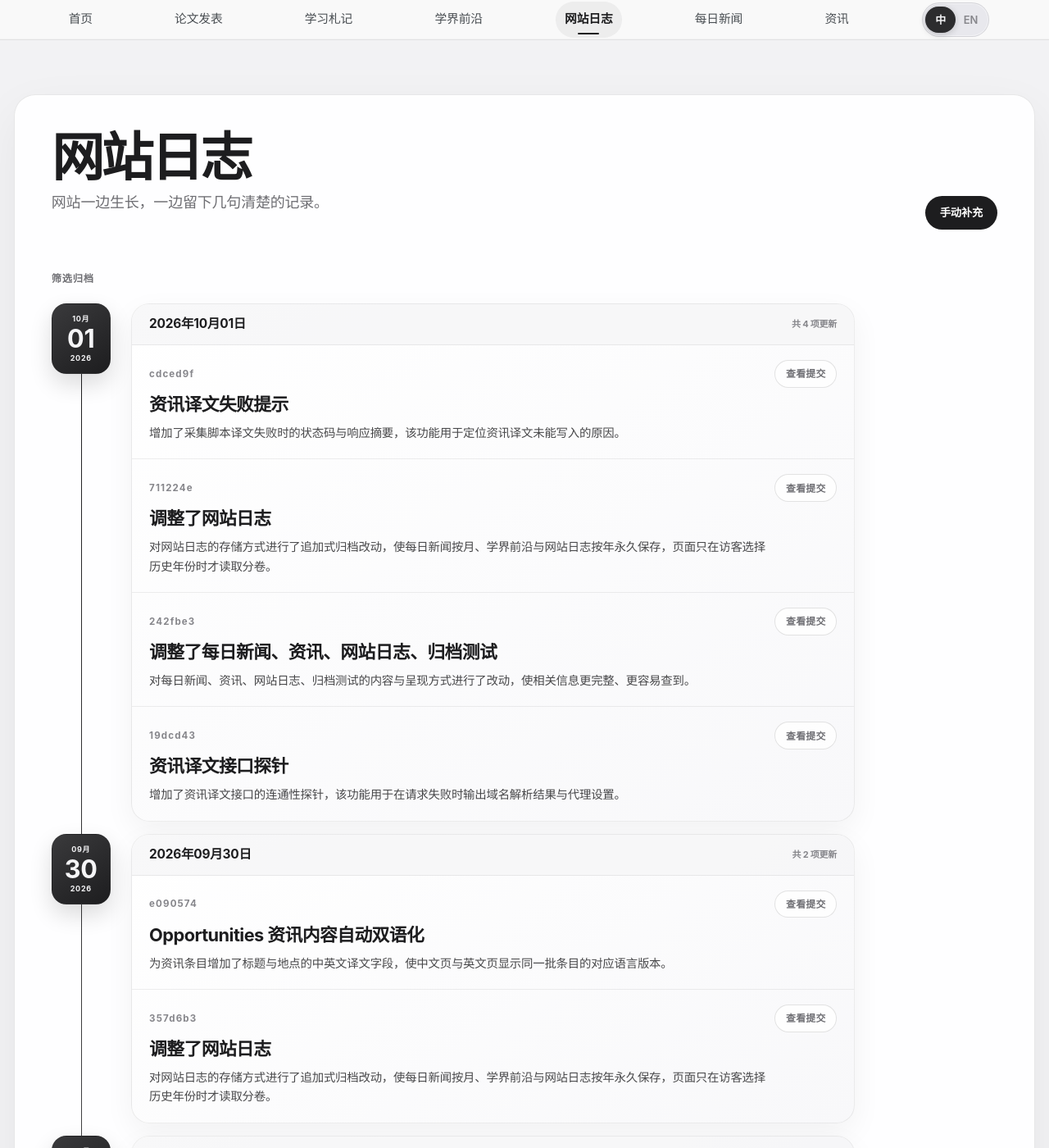
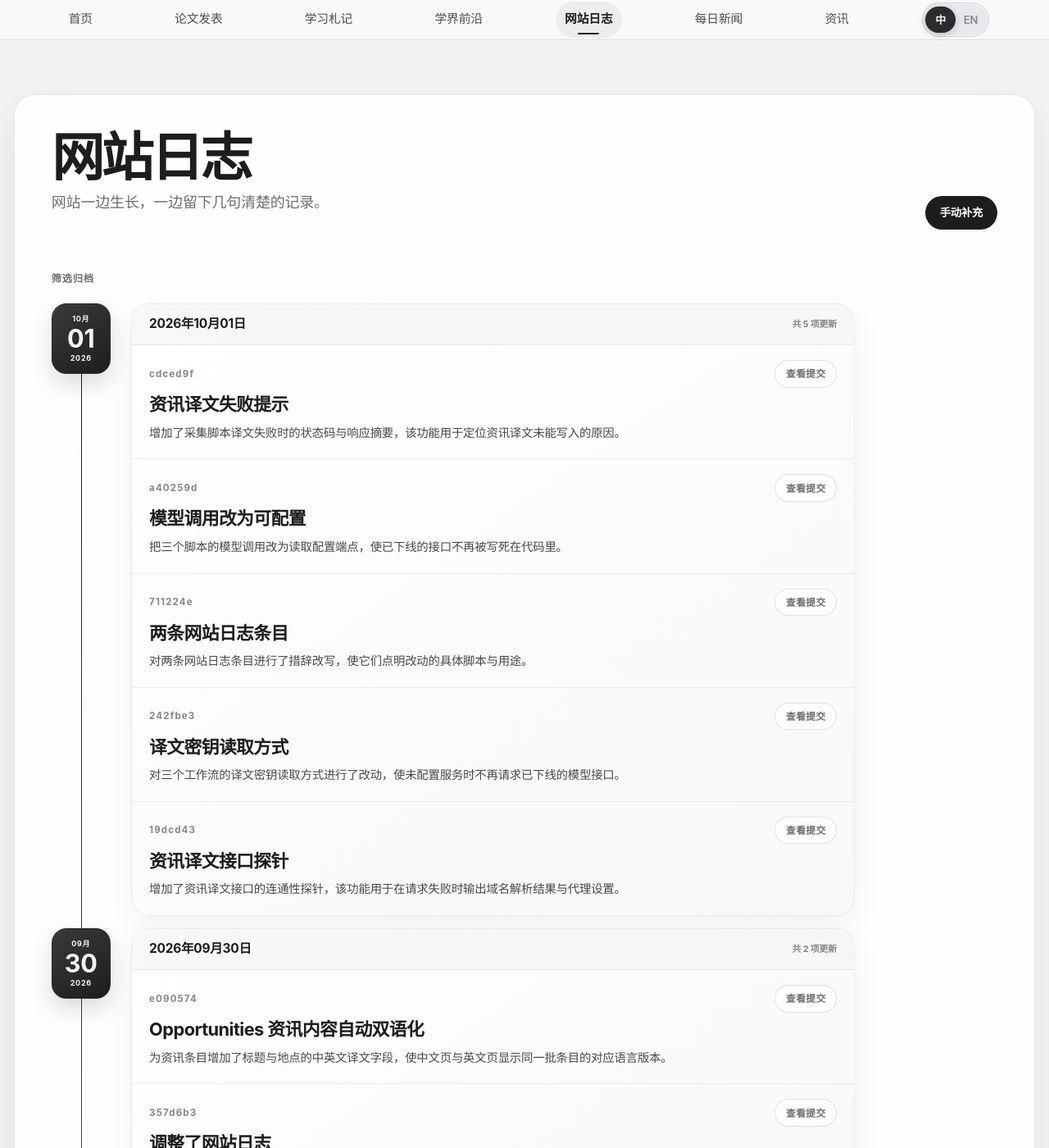
Before and after one commit to HaoxiangLuo/HaoxiangLuo.github.io, a Jekyll site: the page built from _pages/site-log-zh.html, in a window 1280 px wide and 1400 px high. Shown: the whole window at 82% size. Built offline with Jekyll 4.4.1, drawn with Linux system fonts in a browser that asks for light colours; a style sheet for code colours, icons or effects is not loaded.

Commit message:
为模型端点改造补充并改写网站日志条目

```diff
--- a/_data/site_updates.json
+++ b/_data/site_updates.json
@@ -15,29 +15,43 @@
   },
   {
     "date": "2026-10-01",
-    "title_zh": "调整了网站日志",
-    "title_en": "Refined Site Log",
+    "title_zh": "模型调用改为可配置",
+    "title_en": "Configurable model endpoint",
+    "message": "把站内模型调用改为可配置的 OpenAI 兼容端点",
+    "story_zh": "把三个脚本的模型调用改为读取配置端点，使已下线的接口不再被写死在代码里。",
+    "story_en": "Changed the model call in three scripts to read a configured endpoint so the retired service is no longer hardcoded.",
+    "purpose_zh": "让译文与日志描述改用可配置的 OpenAI 兼容服务，接口下线时换一个地址即可恢复。",
+    "purpose_en": "Let translations and log descriptions use any OpenAI-compatible service, so a retired endpoint is swapped by configuration.",
+    "details_zh": "新增的 scripts/model_client.py 与资讯、每日新闻、网站日志三个脚本。",
+    "details_en": "the new scripts/model_client.py and the opportunities, daily-news and site-log scripts",
+    "sha": "a40259d",
+    "url": "https://github.com/HaoxiangLuo/HaoxiangLuo.github.io/commit/a40259d"
+  },
+  {
+    "date": "2026-10-01",
+    "title_zh": "两条网站日志条目",
+    "title_en": "Two site-log entries",
     "message": "把两条空泛的网站日志条目改写为具体描述",
-    "story_zh": "对网站日志的存储方式进行了追加式归档改动，使每日新闻按月、学界前沿与网站日志按年永久保存，页面只在访客选择历史年份时才读取分卷。",
-    "story_en": "Changed the storage of Site Log to an append-only archive so daily news is kept by month and frontier and site-log records by year, and a page loads a partition only when a visitor chooses an earlier year.",
-    "purpose_zh": "为避免自动抓取数据因页面展示期限而被清除，建立可长期追溯、可按需读取且不增加网站首页负担的数据归档机制。",
-    "purpose_en": "Establish a durable, traceable archive so automatically collected data is retained beyond the website’s display window without making the static site heavier.",
-    "details_zh": "将每日新闻按月、学界前沿与网站日志按年写入追加式 JSONL 归档；保留近期 JSON 索引供 Jekyll 快速构建；新增 manifest、稳定去重键、SHA-256 校验、历史数据按需加载与年度 GitHub Release 快照。同步降低抓取频率，以减少自动提交噪声和并发冲突。",
-    "details_en": "Archive daily news by month and academic-frontier and site-log records by year in append-only JSONL files; retain small recent JSON indexes for Jekyll; add manifests, stable deduplication keys, SHA-256 checksums, on-demand historical loading, and annual GitHub Release snapshots. Reduce collection frequency to limit automated commit noise and concurrent-update conflicts.",
+    "story_zh": "对两条网站日志条目进行了措辞改写，使它们点明改动的具体脚本与用途。",
+    "story_en": "Changed two site-log entries so that each names the concrete script it changed and what that script does.",
+    "purpose_zh": "让日志里每一条都说明具体改动对象，而不是笼统的「调整了某页」。",
+    "purpose_en": "Make every log entry name the concrete thing that changed instead of a vague area.",
+    "details_zh": "_data/site_updates.json 与归档分卷中 2026-10-01 的两条记录。",
+    "details_en": "the two 2026-10-01 records in _data/site_updates.json and the archive partition",
     "sha": "711224e",
     "url": "https://github.com/HaoxiangLuo/HaoxiangLuo.github.io/commit/711224eceee52b908eafa58c124202e9ba1f5b76"
   },
   {
     "date": "2026-10-01",
-    "title_zh": "调整了每日新闻、资讯、网站日志、归档测试",
-    "title_en": "Refined Daily News, Opportunities, Site Log, archive tests",
+    "title_zh": "译文密钥读取方式",
+    "title_en": "Translation key wiring",
     "message": "工作流不再把 GITHUB_TOKEN 当作译文服务密钥",
-    "story_zh": "对每日新闻、资讯、网站日志、归档测试的内容与呈现方式进行了改动，使相关信息更完整、更容易查到。",
-    "story_en": "Changed the content and presentation of Daily News, Opportunities, Site Log, archive tests so the information is more complete and easier to find.",
-    "purpose_zh": "更新站内页面、板块或脚本的内容组织与呈现方式。",
-    "purpose_en": "工作流不再把 GITHUB_TOKEN 当作译文服务密钥",
-    "details_zh": "调整网站日志的归档内容、呈现方式或自动记录。调整每日新闻的归档内容、呈现方式或自动更新。调整资讯页面的收录内容、板块结构或自动采集。",
-    "details_en": "Refined the site-log archive, presentation, or automatic record. Refined the daily-news archive, presentation, or automatic update. Refined the opportunities archive, sections, or automatic collection.",
+    "story_zh": "对三个工作流的译文密钥读取方式进行了改动，使未配置服务时不再请求已下线的模型接口。",
+    "story_en": "Changed how three workflows pass the translation key so an unconfigured run no longer calls the retired model endpoint.",
+    "purpose_zh": "让未配置译文服务时脚本直接跳过翻译请求，避免每天向已下线接口发出无效调用。",
+    "purpose_en": "Skip translation requests entirely when no provider is configured, instead of calling a retired endpoint.",
+    "details_zh": "每日新闻、资讯、网站日志三个工作流里的译文环境变量。",
+    "details_en": "the translation environment variables in the daily-news, opportunities and site-log workflows",
     "sha": "242fbe3",
     "url": "https://github.com/HaoxiangLuo/HaoxiangLuo.github.io/commit/242fbe31c207e6f8294e206fe99b7a035f566ddf"
   },
```
Also changed, not shown: assets/data/archive/manifest.json, 1 other file.
